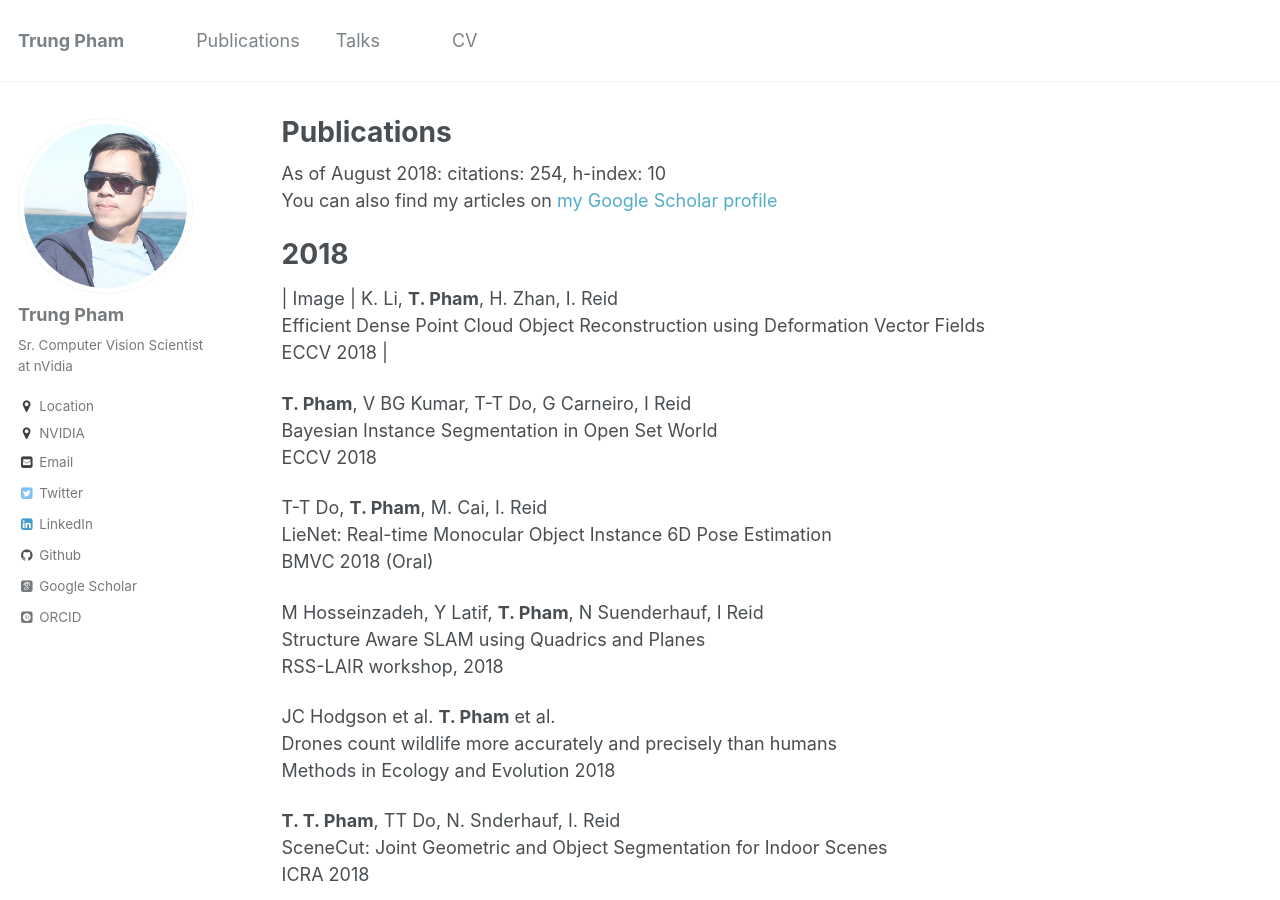
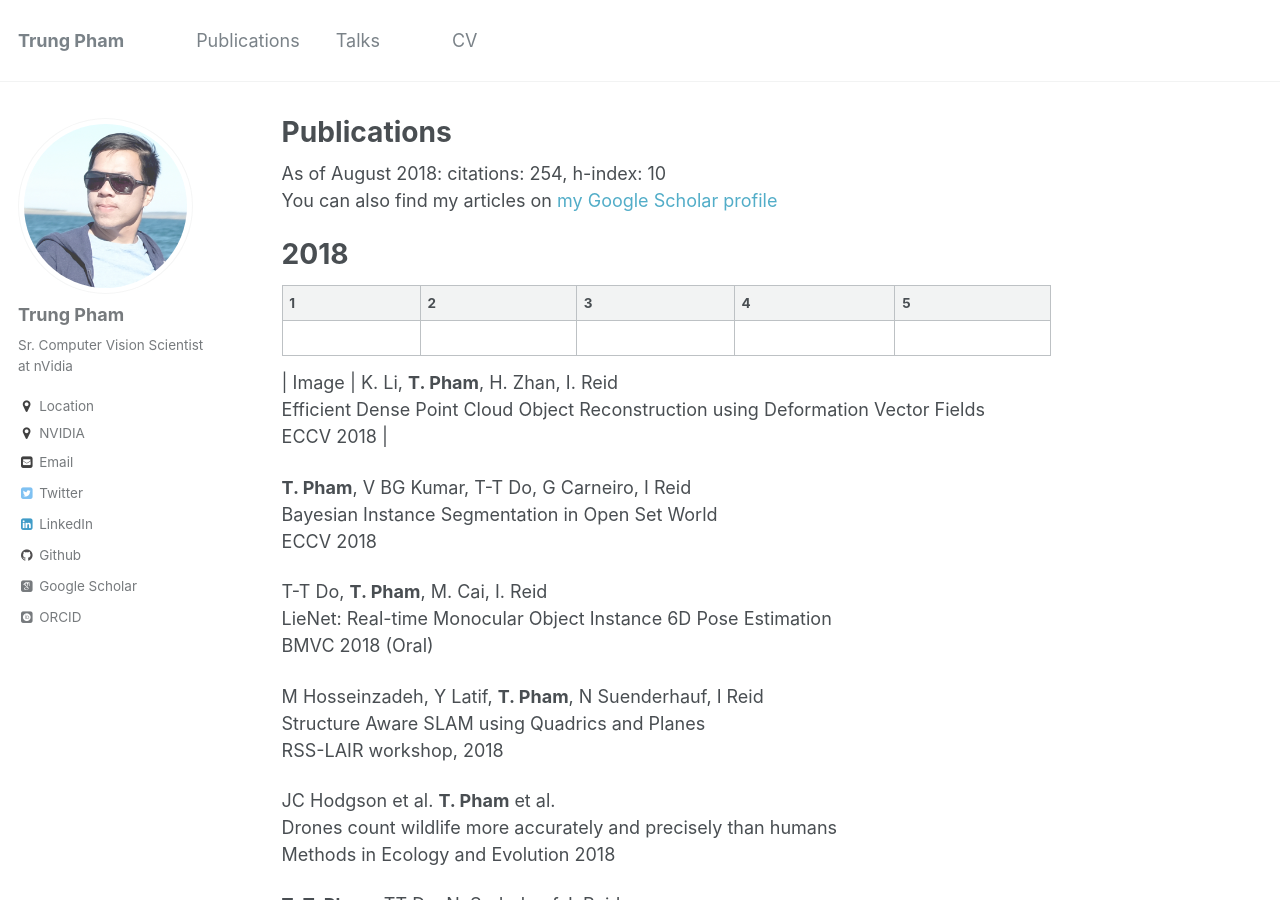
Before and after one commit to trungtpham/trungtpham.github.io, a Jekyll site: the page built from _pages/publications.md, in a window 1280 px wide and 900 px high. Built offline with Jekyll 4.4.1, drawn with Linux system fonts in a browser that asks for light colours; some web fonts are replaced.

Commit message:
Update publications.md

```diff
--- a/_pages/publications.md
+++ b/_pages/publications.md
@@ -17,7 +17,9 @@ You can also find my articles on [my Google Scholar profile](https://scholar.goo
 2018
 =====
 
-
+|  1 	|   2	|   3	|   4	|   5	|
+|---	|---	|---	|---	|---	|
+|   	|   	|   	|   	|   	|
 
 
 | Image | K. Li, **T. Pham**, H. Zhan, I. Reid
```
